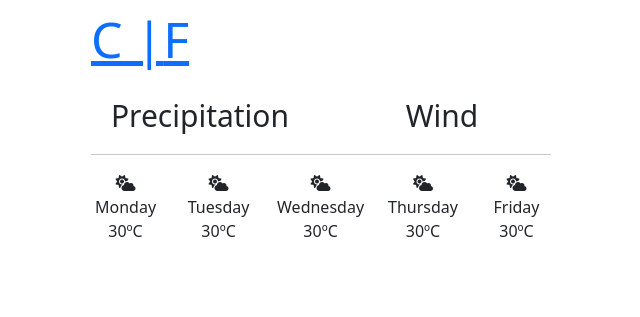
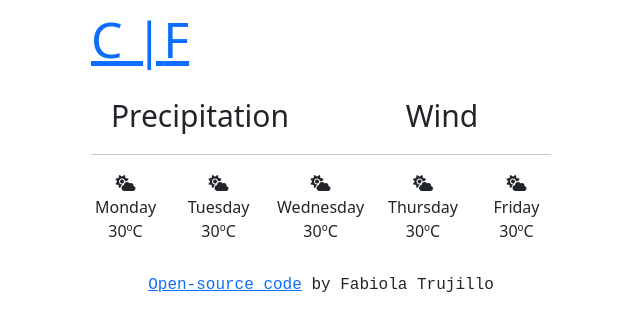
Before and after one commit to fabiolatc/weather-project, a website built with Parcel: page index.html in a window 1280 px wide. Shown: the part 719-1036 px from the top of the page, without its empty margins (319-959 px from the left). Before the commit the page ends 982 px from the top, so only its background shows below. Built offline with nearby package versions, Linux system fonts and the light colour scheme.

Commit message:
Footer Added

```diff
--- a/index.html
+++ b/index.html
@@ -82,12 +82,13 @@
 </div>
 </div>
 
-            </span>
+
 
         </div>
 
 
-
+   <footer> <a href="https://github.com/fabiolatc/weather-project" target="_blank"> Open-source code</a>  by Fabiola Trujillo
+</footer>
 
 
 
--- a/src/style.css
+++ b/src/style.css
@@ -96,3 +96,7 @@ body {
   background-color: white;
   color:  #464444;
   border: 2px solid #dddddd; }
+
+  footer {margin-top: 30px;
+  text-align: center;
+font-family: monospace;}
```
